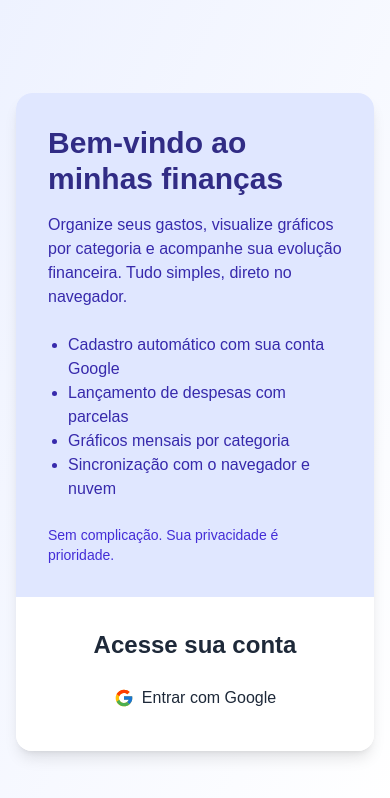
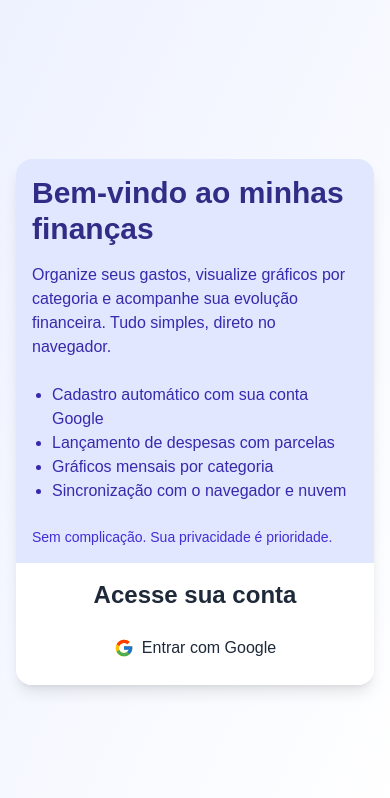
Before and after one commit to guerreiru/my-finances, a Next.js app: page /login in a window 390 px wide. Shown: the top 798 px of the page. Built offline with nearby package versions, Linux system fonts and the light colour scheme; no server answers.

Commit message:
fix: diminui o padding no celular

```diff
--- a/src/app/login/page.tsx
+++ b/src/app/login/page.tsx
@@ -34,7 +34,7 @@ export default function Login() {
     <div className="min-h-screen bg-gradient-to-br from-indigo-50 to-white flex items-center justify-center px-4">
       <div className="max-w-4xl w-full bg-white rounded-2xl shadow-lg grid grid-cols-1 md:grid-cols-2 overflow-hidden">
         {/* Seção de informações */}
-        <div className="p-8 bg-indigo-100 flex flex-col justify-center">
+        <div className="p-4 md:p-8 bg-indigo-100 flex flex-col justify-center">
           <h1 className="text-3xl font-bold text-indigo-900 mb-4">
             Bem-vindo ao minhas finanças
           </h1>
@@ -54,7 +54,7 @@ export default function Login() {
         </div>
 
         {/* Seção de login */}
-        <div className="p-8 flex flex-col justify-center items-center bg-white">
+        <div className="p-4 md:p-8 flex flex-col justify-center items-center bg-white">
           <h2 className="text-2xl font-semibold mb-4 text-gray-800">
             Acesse sua conta
           </h2>
```
